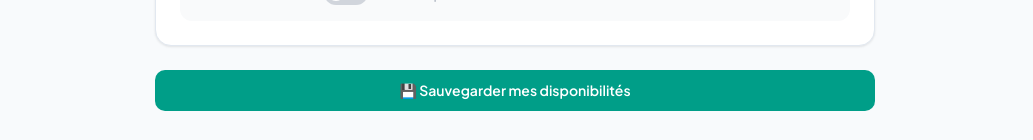
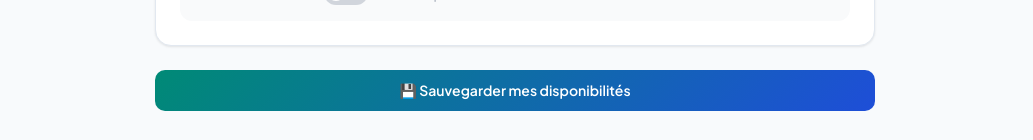
Before and after one commit to All185/medivio-frontend, a Next.js app: page /agenda in a window 1280 px wide. Shown: the part 782-922 px from the top of the page, without its empty margins (125-1158 px from the left). Built offline with nearby package versions, Linux system fonts and the light colour scheme; no server answers.

Commit message:
feat: couleurs boutons pages médecin alignées sur charte bannière

```diff
--- a/app/agenda/page.tsx
+++ b/app/agenda/page.tsx
@@ -159,7 +159,7 @@ export default function AgendaPage() {
         <button
           onClick={handleSave}
           disabled={loading}
-          className="btn-primary w-full py-3 text-base mt-6"
+          className="btn-primary-doctor w-full py-3 text-base mt-6"
         >
           {loading ? `⟳ ${t('agenda.saving')}` : `💾 ${t('agenda.saveButton')}`}
         </button>
--- a/app/globals.css
+++ b/app/globals.css
@@ -153,3 +153,24 @@ input::placeholder, textarea::placeholder {
   background: #DBEAFE;
   color: #1E40AF;
 }
+.btn-primary-doctor {
+  background: linear-gradient(135deg, #008A76 0%, #1E4ED8 100%);
+  color: white;
+  padding: 10px 20px;
+  border-radius: 10px;
+  font-weight: 600;
+  font-size: 14px;
+  transition: all 0.2s ease;
+  border: none;
+  cursor: pointer;
+}
+.btn-primary-doctor:hover {
+  background: linear-gradient(135deg, #007A6A 0%, #1D4ED8 100%);
+  transform: translateY(-1px);
+  box-shadow: 0 4px 12px rgba(0,138,118,0.3);
+}
+.btn-primary-doctor:disabled {
+  opacity: 0.6;
+  cursor: not-allowed;
+  transform: none;
+}
--- a/app/summary/page.tsx
+++ b/app/summary/page.tsx
@@ -126,7 +126,7 @@ export default function SummaryPage() {
               <button
                 type="submit"
                 disabled={loading}
-                className="btn-primary w-full py-3 text-base"
+                className="btn-primary-doctor w-full py-3 text-base"
               >
                 {loading ? (
                   <span className="flex items-center justify-center gap-2">
@@ -187,7 +187,7 @@ export default function SummaryPage() {
               </button>
               <button
                 onClick={() => router.push('/dashboard')}
-                className="flex-1 btn-primary py-3"
+                className="flex-1 btn-primary-doctor py-3"
               >
                 {t('analytics.back')}
               </button>
```
